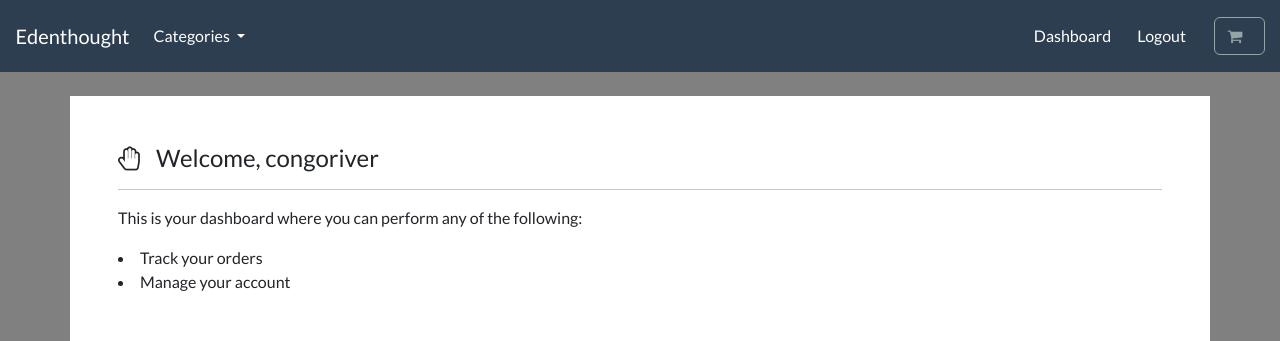
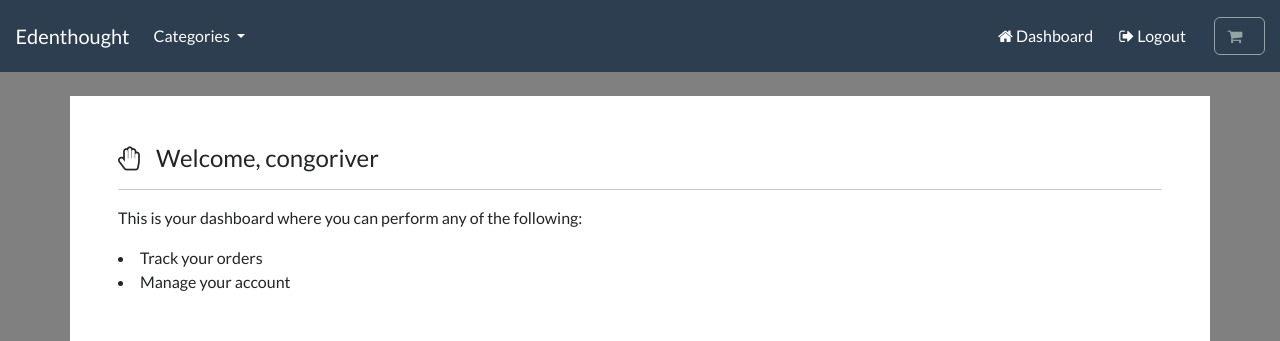
Before and after one commit to iamkonrad/django-online-store, a Django app: page /account/dashboard in a window 1280 px wide. Shown: the top 341 px of the page. Run offline with Django 4.2, Linux system fonts and the light colour scheme; a user stored in the database is signed in; data comes from the database, SQL or seed files in the repository; both versions use the stored data as it was after the commit; some libraries are stand-ins or nearby versions.

Commit message:
Additional styling and visual improvements of user notification messages
Additional styling and visual improvements of user notification messages using fontawesome added in relevant parts of base.html; adding fontawesome icons for Dashboard and Logout in base.html

```diff
--- a/ecommerce/store/templates/store/base.html
+++ b/ecommerce/store/templates/store/base.html
@@ -118,7 +118,7 @@
 
                 <li class="nav-item">
 
-                    <a class="btn btn-alert navbar-btn text-white" type="button"  href="{%  url 'dashboard' %}"> Dashboard </a>
+                    <a class="btn btn-alert navbar-btn text-white" type="button"  href="{%  url 'dashboard' %}"><i class="fa fa-home" aria-hidden="true"></i> Dashboard </a>
 
                 </li>
 
@@ -136,7 +136,7 @@
 
                  <li class="nav-item">
 
-                    <a class="btn btn-alert navbar-btn text-white" type="button"  href="{% url 'user-logout'%}"> Logout </a>
+                     <a class="btn btn-alert navbar-btn text-white" type="button"  href="{% url 'user-logout'%}"><i class="fa fa-sign-out" aria-hidden="true"></i> Logout </a>
 
                 </li>
 
@@ -208,19 +208,19 @@
 
         {% if message.level == DEFAULT_MESSAGE_LEVELS.SUCCESS %}
 
-            <h6 id="message-timer" class="alert alert-success text-center"> {{ message }}</h6>                                             <! -- LOGOUT -->
+            <h6 id="message-timer" class="alert alert-success text-center"> <i class="fa fa-sign-out" aria-hidden="true"></i> &nbsp; {{message}} </h6>        <! -- LOGOUT -->
 
         {% endif %}
 
         {% if message.level == DEFAULT_MESSAGE_LEVELS.ERROR %}
 
-            <h6 id="message-timer" class="alert alert-danger text-center"> {{ message }}</h6>                                              <! -- ACCOUNT DELETED -->
+            <h6 id="message-timer" class="alert alert-danger text-center"> <i class="fa fa-exclamation-triangle" aria-hidden="true"></i> &nbsp; {{message}} </h6>      <! -- ACCOUNT DELETED -->
 
         {% endif %}
 
         {% if message.level == DEFAULT_MESSAGE_LEVELS.INFO %}
 
-            <h6 id="message-timer" class="alert alert-info text-center"> {{ message }}</h6>                                                <! -- ACCOUNT UPDATED -->
+            <h6 id="message-timer" class="alert alert-success text-center"> <i class="fa fa-check-circle" aria-hidden="true"></i> &nbsp; {{message}} </h6>    <! -- ACCOUNT UPDATED -->
 
         {% endif %}
 
```
Also changed, not shown: ecommerce/db.sqlite3.
